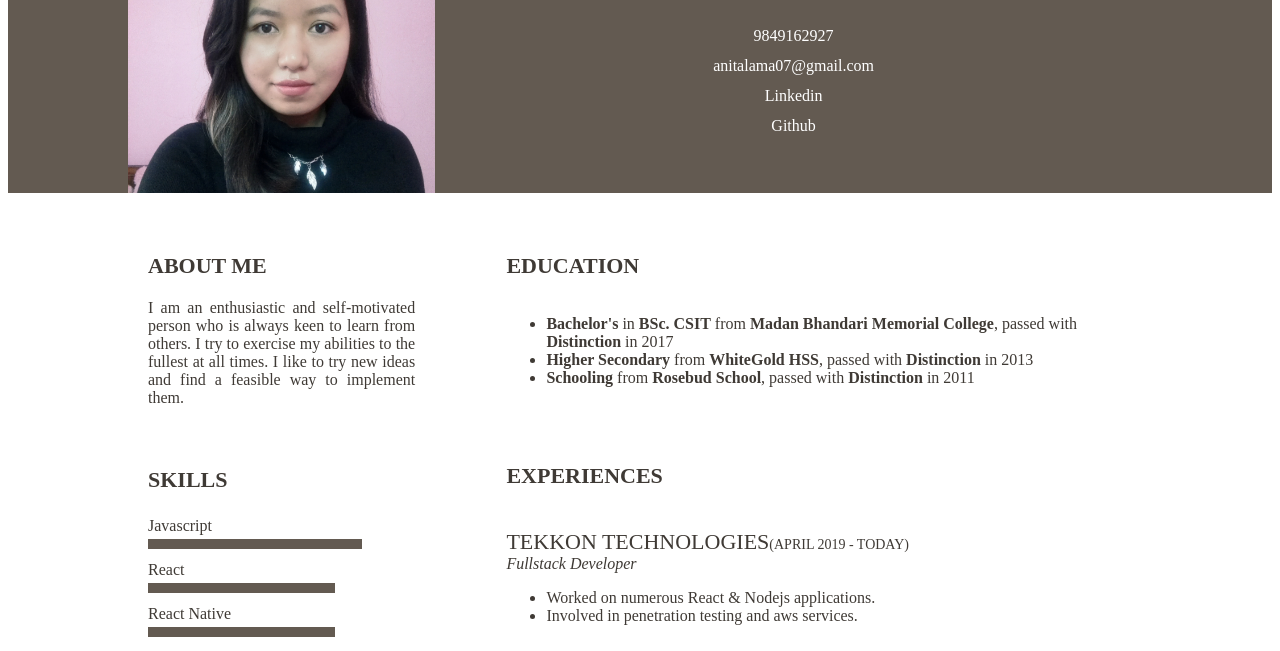
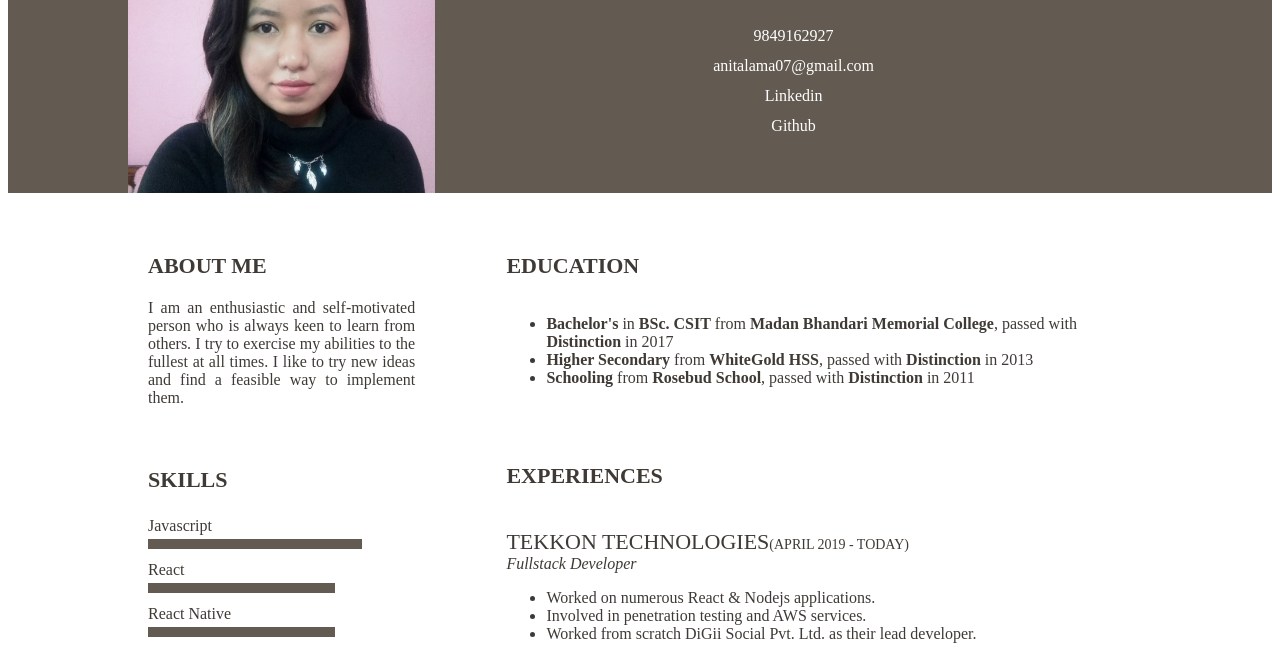
Before and after one commit to AnitaLama/AnitaLama.github.io, a plain HTML site: page index.html in a window 1280 px wide. Shown: the part 122-773 px from the top of the page. Drawn offline with Linux system fonts and the light colour scheme.

Commit message:
Update index.html

```diff
--- a/index.html
+++ b/index.html
@@ -154,9 +154,12 @@
                       Worked on numerous React & Nodejs applications.
                     </li>
                     <li>
-                       Involved in penetration testing and aws services.
+                       Involved in penetration testing and AWS services.
                     </li>
 
+                    <li>
+                       Worked from scratch <a href="https://digiisocial.com/" target={{}__blank}>DiGii Social Pvt. Ltd.</a> as their lead developer.
+                    </li>
                   </ul>
                 </div>
               </div>
```
